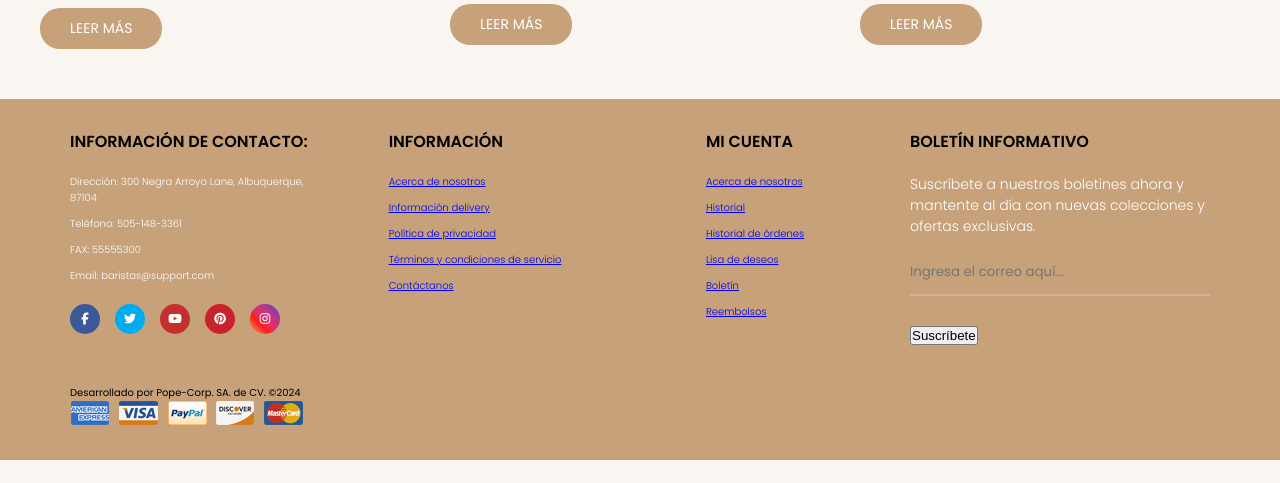
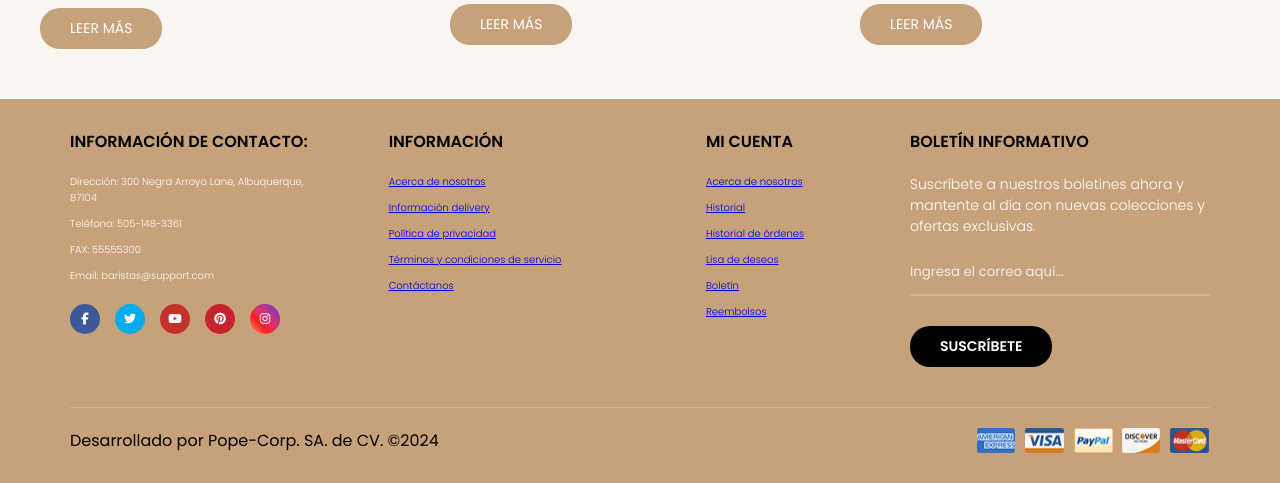
Before and after one commit to Mungualk/Paginillas_Bv, a PHP site: page / in a window 1280 px wide. Shown: the part 3336-3819 px from the top of the page. Before the commit the page ends 3796 px from the top, so only its background shows below. Run offline with PHP 8.4, Linux system fonts and the light colour scheme; some libraries are stand-ins or nearby versions.

Commit message:
terminada la guea
todo mal contigo hrmano

```diff
--- a/cafeteria/styles.css
+++ b/cafeteria/styles.css
@@ -819,3 +819,42 @@ html {
     width: 100%;
     font-family: inherit;
 }
+
+.content input::-webkit-input-placeholder {
+    color: #eee;
+
+}
+
+.content button {
+    border: none;
+    background-color: #000;
+    color: #fff;
+    text-transform: uppercase;
+    padding: 1rem 3rem;
+    border-radius: 2rem;
+    font-size: 1.4rem;
+    font-family: inherit;
+    cursor: pointer;
+    font-weight: 600;
+
+}
+
+.content button:hover {
+    background-color: var(--background-color);
+    color: var(--primary-color);
+
+}
+
+.copyright {
+    display: flex;
+    justify-content: space-between;
+    padding-top: 2rem;
+    border-top: 1px solid #d2b495;
+
+}
+
+.copyright p {
+    font-weight: 400;
+    font-size: 1.6rem;
+
+}
```
